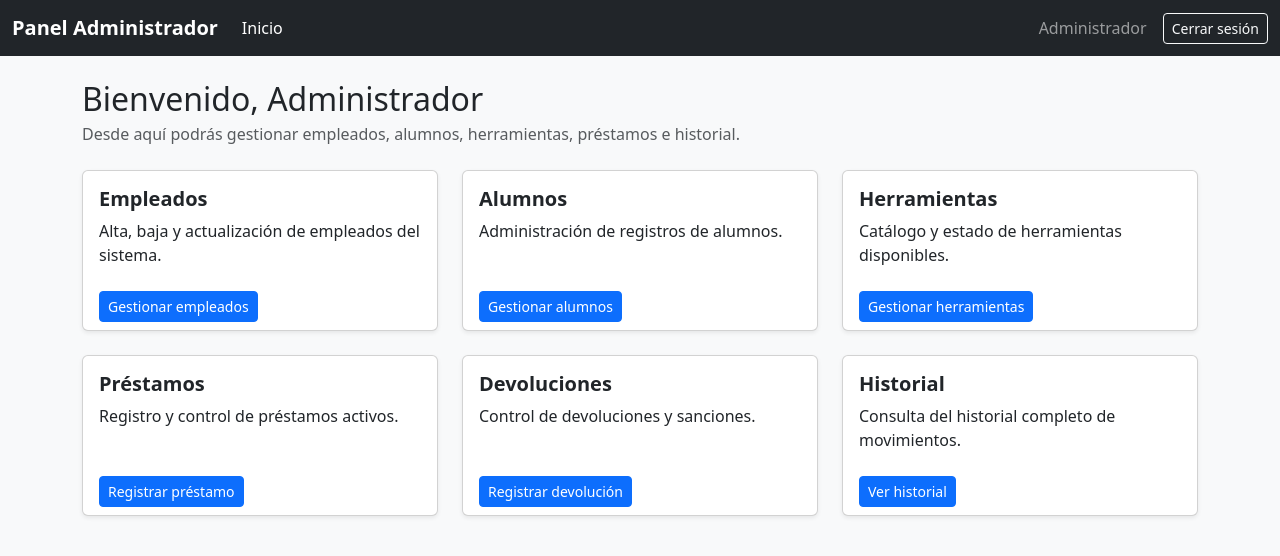
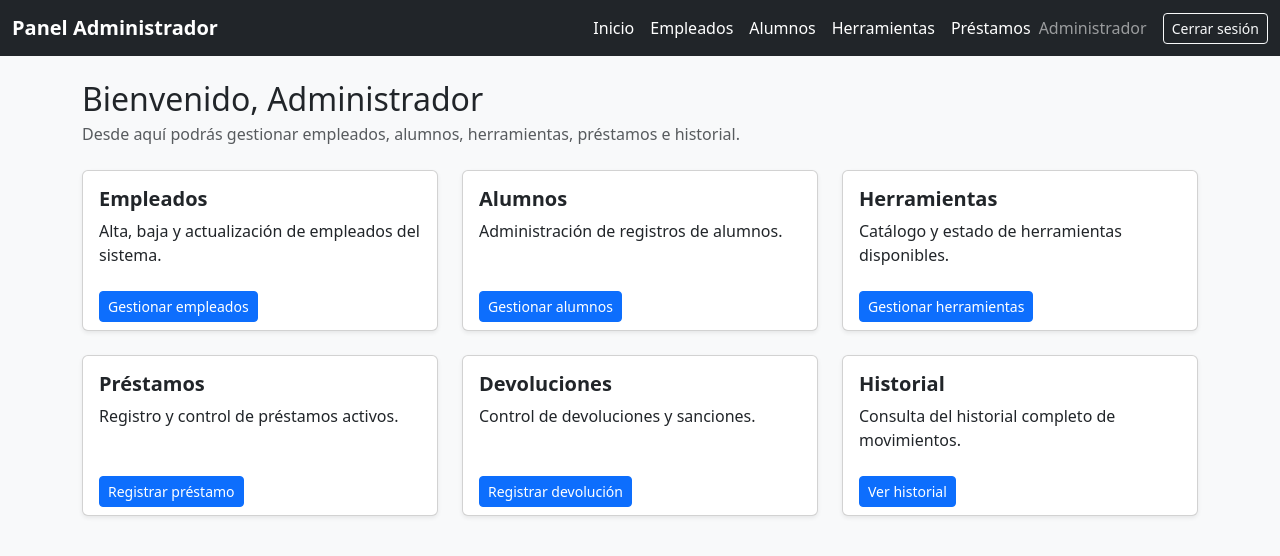
Before and after one commit to VicenteAdame/proyectoIntegradorII, an Angular app: page /admin in a window 1280 px wide. Shown: the top 556 px of the page. Built offline with nearby package versions, Linux system fonts and the light colour scheme.

Commit message:
Corregi la ruta de prestamos en app routes y cree e incorpore un componente barra de navegacion para el dashboard administrador

```diff
--- /dev/null
+++ b/src/app/components/navegation-component/navegation-component.html
@@ -0,0 +1,25 @@
+<div class="collapse navbar-collapse" id="navbarAdmin">
+        <ul class="navbar-nav me-auto mb-2 mb-lg-0">
+          <li class="nav-item">
+            <a class="nav-link active" aria-current="page" href="#">Inicio</a>
+          </li>
+          <li class="nav-item">
+            <a class="nav-link active" routerLink="/empleado-registro">Empleados</a>
+            </li>
+            <li class="nav-item">
+              <a class="nav-link active" routerLink="/alumno-registro">Alumnos</a>
+            </li>
+            <li class="nav-item">
+              <a class="nav-link active" routerLink="/herramienta-registro">Herramientas</a>
+            </li>
+            <li class="nav-item">
+              <a class="nav-link active" routerLink="/prestamo-registro">Préstamos</a>
+            </li>
+        </ul>
+        <span class="navbar-text me-3 d-none d-sm-inline">
+          Administrador
+        </span>
+        <a class="btn btn-outline-light btn-sm" routerLink="/login" (click)="onLogout()">
+          Cerrar sesión
+        </a>
+      </div>
--- /dev/null
+++ b/src/app/components/navegation-component/navegation-component.ts
@@ -0,0 +1,22 @@
+import { Component } from '@angular/core';
+import { AuthService } from '../../core/services/auth.service';
+import { RouterLink } from '@angular/router';
+
+@Component({
+  selector: 'app-navegation-component',
+  standalone: true,
+  imports: [RouterLink],
+  templateUrl: './navegation-component.html',
+  styleUrl: './navegation-component.css',
+})
+export class NavegationComponent {
+  usuario$;
+
+  constructor(private readonly authService: AuthService) {
+    this.usuario$ = this.authService.usuarioActual;
+  }
+
+  onLogout(): void {
+    this.authService.logout();
+  }
+}
--- a/src/app/layout/admin-dashboard.component.html
+++ b/src/app/layout/admin-dashboard.component.html
@@ -6,21 +6,14 @@
         aria-controls="navbarAdmin" aria-expanded="false" aria-label="Toggle navigation">
         <span class="navbar-toggler-icon"></span>
       </button>
-      <div class="collapse navbar-collapse" id="navbarAdmin">
-        <ul class="navbar-nav me-auto mb-2 mb-lg-0">
-          <li class="nav-item">
-            <a class="nav-link active" aria-current="page" href="#">Inicio</a>
-          </li>
-        </ul>
-        <span class="navbar-text me-3 d-none d-sm-inline">
-          Administrador
-        </span>
-        <a class="btn btn-outline-light btn-sm" routerLink="/login" (click)="onLogout()">
-          Cerrar sesión
-        </a>
+      <div>
+        <app-navegation-component></app-navegation-component>
       </div>
     </div>
   </nav>
+
+
+
 
   <div class="container py-4">
     <div class="row mb-4">
--- a/src/app/layout/admin-dashboard.component.ts
+++ b/src/app/layout/admin-dashboard.component.ts
@@ -2,11 +2,12 @@ import { Component } from '@angular/core';
 import { CommonModule } from '@angular/common';
 import { RouterLink } from '@angular/router';
 import { AuthService } from '../core/services/auth.service';
+import { NavegationComponent } from '../components/navegation-component/navegation-component';
 
 @Component({
   selector: 'app-admin-dashboard',
   standalone: true,
-  imports: [CommonModule, RouterLink],
+  imports: [CommonModule, RouterLink, NavegationComponent],
   templateUrl: './admin-dashboard.component.html',
   styleUrl: './admin-dashboard.component.css'
 })
```
Also changed, not shown: src/app/app.routes.ts (+6 -1 lines), src/app/components/navegation-component/navegation-component.css (added).
